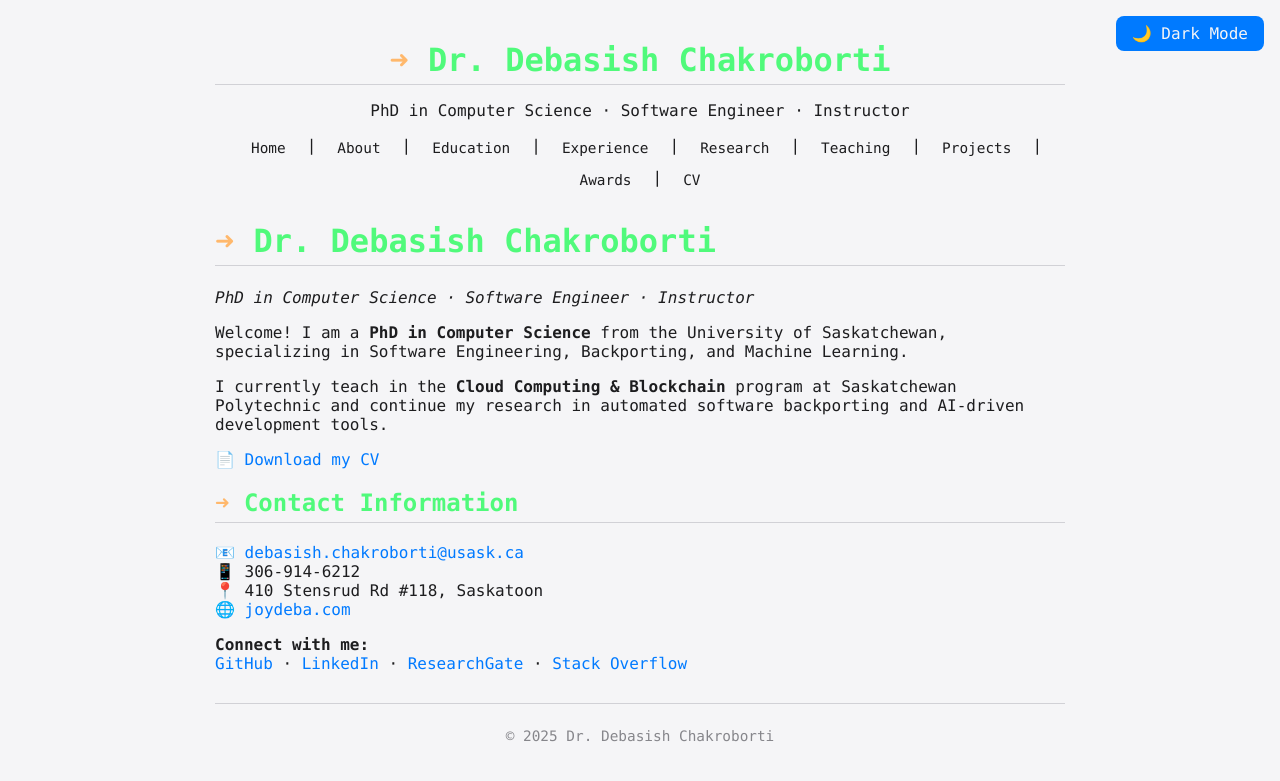
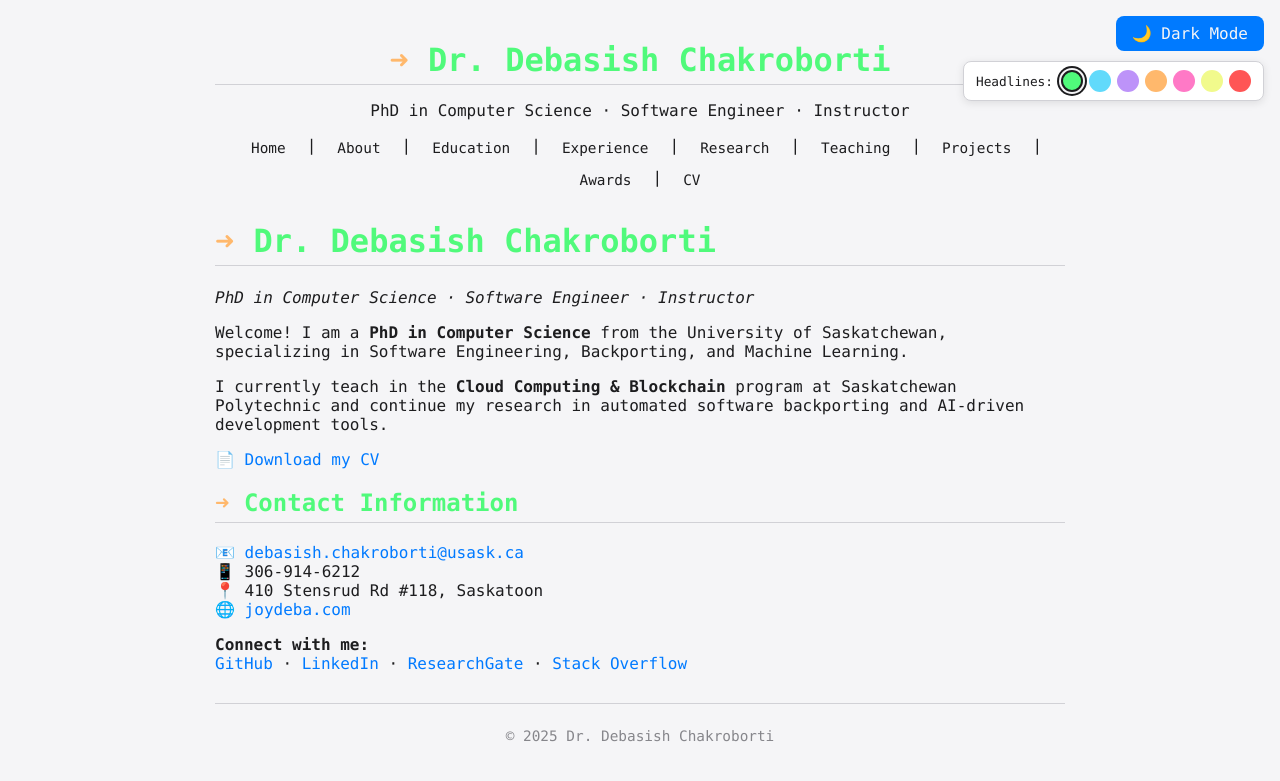
Before and after one commit to joydeba/joydeba.github.io, a Jekyll site: the page built from index.md, in a window 1280 px wide. Shown: the top 781 px of the page. Built offline with Jekyll 4.4.1, drawn with Linux system fonts in a browser that asks for light colours.

Commit message:
Add color picker functionality to theme controls, allowing users to customize headline colors. Update layout and styles for improved user interaction and visual appeal.

```diff
--- a/_layouts/default.html
+++ b/_layouts/default.html
@@ -7,7 +7,21 @@
   <link rel="stylesheet" href="{{ '/assets/style.css' | relative_url }}">
 </head>
 <body>
-  <button id="theme-toggle">🌙 Toggle Theme</button>
+  <div id="controls-panel">
+    <button id="theme-toggle">🌙 Toggle Theme</button>
+    <div id="color-picker">
+      <span class="picker-label">Headlines:</span>
+      <div class="color-options">
+        <div class="color-dot" data-color="default" style="background: #50fa7b;" title="Default Green"></div>
+        <div class="color-dot" data-color="blue" style="background: #61dafb;" title="Cyan Blue"></div>
+        <div class="color-dot" data-color="purple" style="background: #bd93f9;" title="Purple"></div>
+        <div class="color-dot" data-color="orange" style="background: #ffb86c;" title="Orange"></div>
+        <div class="color-dot" data-color="pink" style="background: #ff79c6;" title="Pink"></div>
+        <div class="color-dot" data-color="yellow" style="background: #f1fa8c;" title="Yellow"></div>
+        <div class="color-dot" data-color="red" style="background: #ff5555;" title="Red"></div>
+      </div>
+    </div>
+  </div>
 
   <header>
     <h1>{{ site.title }}</h1>
@@ -36,18 +50,44 @@
   <script>
     document.addEventListener('DOMContentLoaded', function() {
       const toggleBtn = document.getElementById('theme-toggle');
+      const colorDots = document.querySelectorAll('.color-dot');
+
+      // Theme functionality
       function setTheme(theme) {
         document.documentElement.setAttribute('data-theme', theme);
         localStorage.setItem('theme', theme);
         toggleBtn.textContent = theme === 'dark' ? '☀️ Light Mode' : '🌙 Dark Mode';
       }
+
       toggleBtn.onclick = function() {
         const current = document.documentElement.getAttribute('data-theme');
         setTheme(current === 'dark' ? 'light' : 'dark');
       };
-      const saved = localStorage.getItem('theme');
+
+      // Color functionality
+      function setHeadlineColor(color) {
+        document.documentElement.setAttribute('data-headline-color', color);
+        localStorage.setItem('headline-color', color);
+
+        // Update active state
+        colorDots.forEach(dot => dot.classList.remove('active'));
+        document.querySelector(`[data-color="${color}"]`).classList.add('active');
+      }
+
+      colorDots.forEach(dot => {
+        dot.onclick = function() {
+          setHeadlineColor(this.getAttribute('data-color'));
+        };
+      });
+
+      // Initialize theme
+      const savedTheme = localStorage.getItem('theme');
       const prefersDark = window.matchMedia('(prefers-color-scheme: dark)').matches;
-      setTheme(saved || (prefersDark ? 'dark' : 'light'));
+      setTheme(savedTheme || (prefersDark ? 'dark' : 'light'));
+
+      // Initialize color
+      const savedColor = localStorage.getItem('headline-color') || 'default';
+      setHeadlineColor(savedColor);
     });
   </script>
 </body>
--- a/assets/style.css
+++ b/assets/style.css
@@ -12,6 +12,15 @@
   --nav-hover: #007aff;
   --terminal-accent: #ffb86c;
 }
+
+/* Headline color variations */
+:root[data-headline-color="default"] { --header-text: #50fa7b; --terminal-accent: #ffb86c; }
+:root[data-headline-color="blue"] { --header-text: #61dafb; --terminal-accent: #61dafb; }
+:root[data-headline-color="purple"] { --header-text: #bd93f9; --terminal-accent: #bd93f9; }
+:root[data-headline-color="orange"] { --header-text: #ffb86c; --terminal-accent: #ffb86c; }
+:root[data-headline-color="pink"] { --header-text: #ff79c6; --terminal-accent: #ff79c6; }
+:root[data-headline-color="yellow"] { --header-text: #f1fa8c; --terminal-accent: #f1fa8c; }
+:root[data-headline-color="red"] { --header-text: #ff5555; --terminal-accent: #ff5555; }
 
 [data-theme="dark"] {
   --bg: #1e1e1e;
@@ -47,11 +56,18 @@ a:hover {
   text-decoration: underline;
 }
 
-button#theme-toggle {
+#controls-panel {
   position: fixed;
   top: 1rem;
   right: 1rem;
   z-index: 1000;
+  display: flex;
+  flex-direction: column;
+  gap: 10px;
+  align-items: flex-end;
+}
+
+button#theme-toggle {
   background: var(--accent);
   color: var(--bg);
   border: none;
@@ -65,6 +81,80 @@ button#theme-toggle {
 
 button#theme-toggle:hover {
   background: var(--hover-accent);
+}
+
+#color-picker {
+  background: var(--card-bg);
+  border: 1px solid var(--border);
+  border-radius: 8px;
+  padding: 8px 12px;
+  display: flex;
+  align-items: center;
+  gap: 8px;
+  box-shadow: 0 2px 8px rgba(0, 0, 0, 0.1);
+  font-family: "SF Mono", "Menlo", "Consolas", monospace;
+  font-size: 0.8em;
+}
+
+[data-theme="dark"] #color-picker {
+  box-shadow: 0 2px 8px rgba(0, 0, 0, 0.3);
+}
+
+.picker-label {
+  color: var(--text);
+  font-weight: 500;
+  white-space: nowrap;
+}
+
+.color-options {
+  display: flex;
+  gap: 6px;
+}
+
+.color-dot {
+  width: 18px;
+  height: 18px;
+  border-radius: 50%;
+  cursor: pointer;
+  border: 2px solid transparent;
+  transition: all 0.2s ease;
+  position: relative;
+}
+
+.color-dot:hover {
+  transform: scale(1.2);
+  border-color: var(--text);
+}
+
+.color-dot.active {
+  border-color: var(--text);
+  box-shadow: 0 0 0 2px var(--bg), 0 0 0 4px var(--text);
+}
+
+.color-dot:active {
+  transform: scale(0.9);
+}
+
+@media (max-width: 768px) {
+  #controls-panel {
+    top: 0.5rem;
+    right: 0.5rem;
+    gap: 8px;
+  }
+
+  #color-picker {
+    padding: 6px 8px;
+    font-size: 0.7em;
+  }
+
+  .color-dot {
+    width: 16px;
+    height: 16px;
+  }
+
+  .picker-label {
+    font-size: 0.9em;
+  }
 }
 
 header {
```
